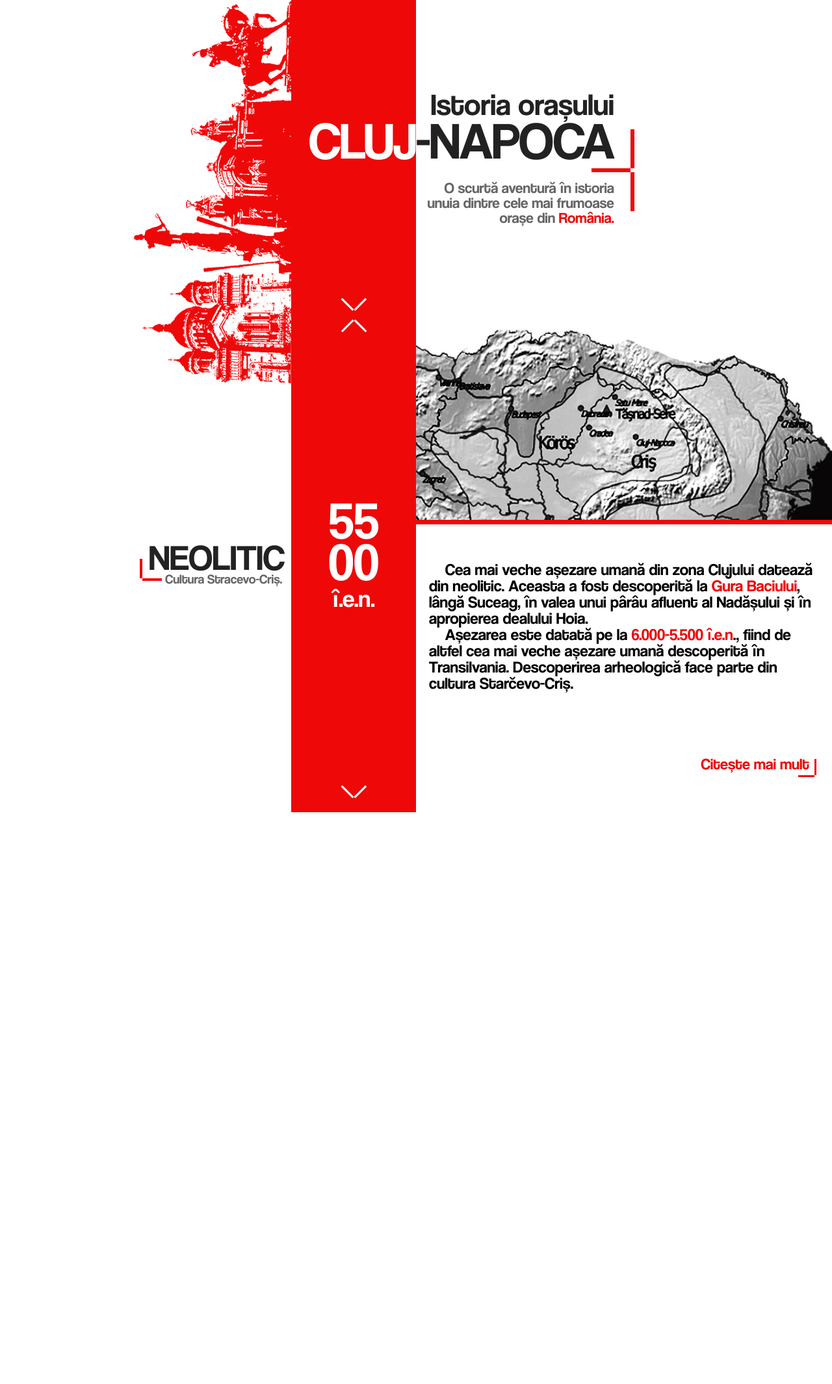
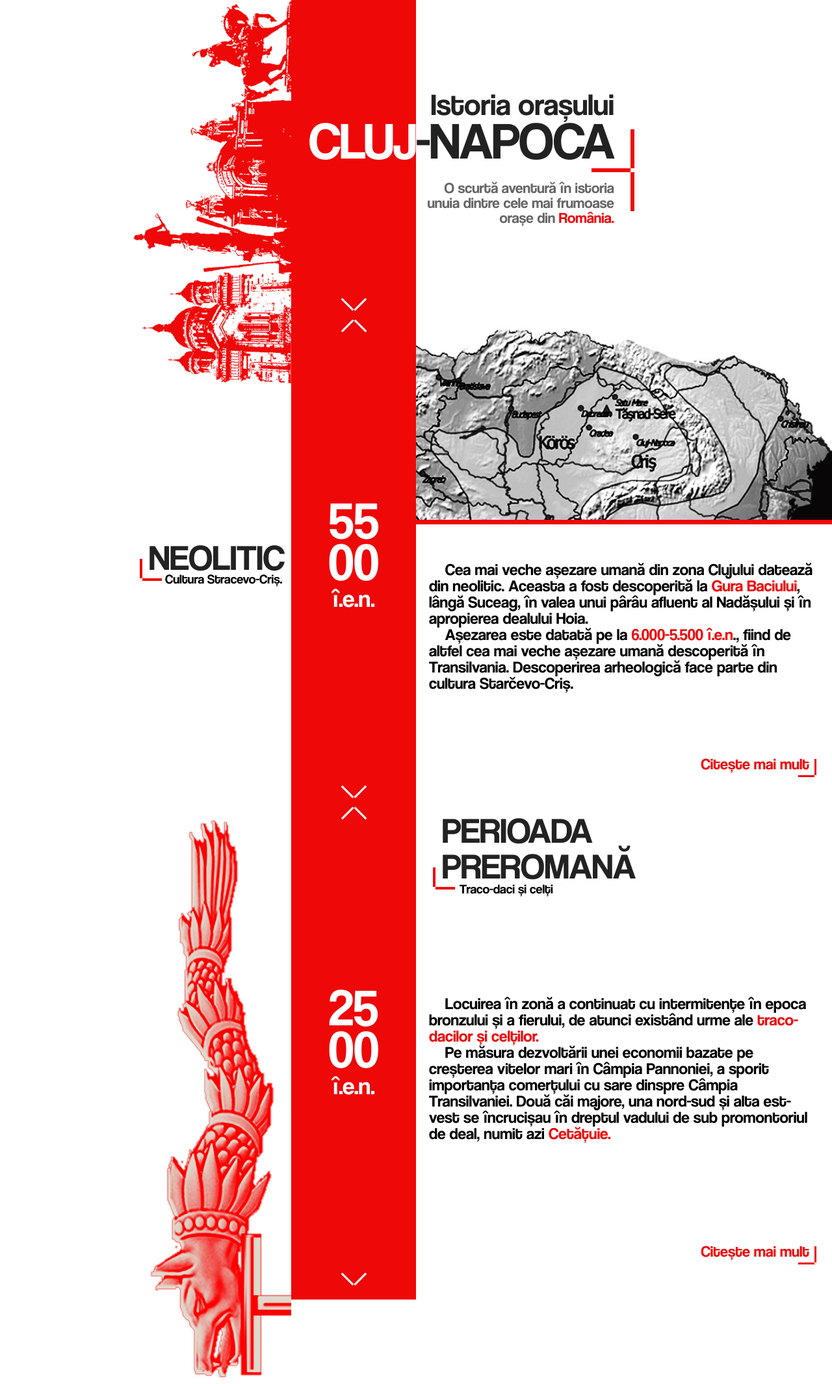
Before and after one commit to neamtuBC/istoria-clujului, a Jekyll site: the page built from index.html, in a window 1280 px wide. Shown: the whole page at 65% size. Built offline with Jekyll 4.4.1, drawn with Linux system fonts in a browser that asks for light colours; before the commit the page ends 1250 px from its top, so only the background shows below that.

```diff
--- /dev/null
+++ b/_includes/section-img-left.html
@@ -0,0 +1,33 @@
+<section id="section2">
+  <div class="leftSection withImage">
+    <img src="./assets/img/section2-img.png" alt="Section2 image">
+  </div>
+  <div class="midleSection article">
+    <div class="arrow arrowUp">
+      <a href="#section1"><span></span></a>
+    </div>
+    <div class="yearWrap">
+      <h2>25 00</h2>
+      <h3> î.e.n.</h3>
+    </div>
+    <div class="arrow">
+      <a href=""><span></span></a>
+    </div>
+  </div>
+  <div class="rightSection article">
+    <div class="text-wrap">
+      <h2>PERIOADA PREROMANĂ</h2>
+      <div class="separator">
+        <span></span>
+      </div>
+      <p>Traco-daci și celți</p>
+    </div>
+    <p>&nbsp;&nbsp;&nbsp;&nbsp;Locuirea în zonă a continuat cu intermitențe în epoca bronzului și a fierului, de atunci existând urme ale <em>traco-dacilor și celților.</br></em>&nbsp;&nbsp;&nbsp;&nbsp;Pe măsura dezvoltării unei economii bazate pe creșterea vitelor mari în Câmpia Pannoniei, a sporit importanța comerțului cu sare dinspre Câmpia Transilvaniei. Două căi majore, una nord-sud și alta est-vest se încrucișau în dreptul vadului de sub promontoriul de deal, numit azi <em>Cetățuie.</em></p>
+    <div class="readMore">
+      <div class="separator">
+        <span></span>
+      </div>
+      <a href="">Citește mai mult</a>
+    </div>
+  </div>
+</section>
--- a/_includes/section-img-right.html
+++ b/_includes/section-img-right.html
@@ -1,4 +1,4 @@
-<section  class="img-right" id="section1">
+<section id="section1">
   <div class="leftSection withText">
     <div class="text-wrap">
       <h2>NEOLITIC</h2>
@@ -17,7 +17,7 @@
       <h3> î.e.n.</h3>
     </div>
     <div class="arrow">
-      <a href="#section1"><span></span></a>
+      <a href="#section2"><span></span></a>
     </div>
   </div>
   <div class="rightSection article">
--- a/assets/css/3-modules/columns.sass
+++ b/assets/css/3-modules/columns.sass
@@ -32,6 +32,7 @@
         max-width: 200px
         margin-top: -9px
         margin-left: 35px
+        color: black
 
       .separator
         position: absolute
@@ -175,6 +176,40 @@
     justify-content: space-between
     overflow: hidden
 
+    .text-wrap
+      margin-left: 30px
+
+      h2
+        font-size: 55px
+        max-width: 300px
+        font-weight: 300
+        margin: 0 0 5px 0
+        line-height: 1
+        padding-left: 10px
+
+      p
+        font-size: 20px
+        line-height: 1
+        max-width: 275px
+        margin-top: -27px
+        margin-left: 17px
+
+      .separator
+        position: absolute
+
+        span, span:before
+          content: ""
+          display: block
+          height: 4px
+          width: 30px
+          background-color: $myRed
+          position: relative
+
+        span:before
+          transform: rotate(90deg)
+          top: -17px
+          left: -17px
+
     .img-right
       width: 100%
       height: 300px
@@ -291,6 +326,29 @@
             left: 22px
 
     &.article
+      justify-content: space-around
+      .text-wrap
+        margin-left: 10px
+
+        h2
+          font-size: 30px
+          padding: 0
+          margin: 0
+        p
+          font-size: 15px
+          margin: 4px 0 0 0
+          padding: 0
+
+        .separator
+          span
+            height: 2px
+            width: 30px
+
+          span:before
+            display: none
+          span::after
+            display: none
+
       .img-right
         height: 350px
       p
--- a/assets/js/functions.js
+++ b/assets/js/functions.js
@@ -1,36 +1,17 @@
 $(function() {
-  //$(".leftSection h2").fitText(1, { minFontSize: '30px', maxFontSize: '70px' });
+  smoothScrool(1000);
 });
 
-(function( $ ){
+function smoothScrool (duration){
+    $('a[href^="#"]').on('click', function(event) {
 
-  $.fn.fitText = function( kompressor, options ) {
+        var target = $( $(this).attr('href'));
 
-    // Setup options
-    var compressor = kompressor || 1,
-        settings = $.extend({
-          'minFontSize' : Number.NEGATIVE_INFINITY,
-          'maxFontSize' : Number.POSITIVE_INFINITY
-        }, options);
-
-    return this.each(function(){
-
-      // Store the object
-      var $this = $(this);
-
-      // Resizer() resizes items based on the object width divided by the compressor * 10
-      var resizer = function () {
-        $this.css('font-size', Math.max(Math.min($this.width() / (compressor*10), parseFloat(settings.maxFontSize)), parseFloat(settings.minFontSize)));
-      };
-
-      // Call once to set.
-      resizer();
-
-      // Call on resize. Opera debounces their resize by default.
-      $(window).on('resize.fittext orientationchange.fittext', resizer);
-
+        if(target.length) {
+            event.preventDefault();
+            $('html, body').animate({
+              scrollTop: target.offset().top
+            }, duration);
+        }
     });
-
-  };
-
-})( jQuery );
+}
--- a/index.html
+++ b/index.html
@@ -14,6 +14,7 @@
 
     {% include header.html %}
     {% include section-img-right.html %}
+    {% include section-img-left.html %}
 
     <script src="assets/js/jquery-2.1.4.min.js"></script>
     <script src="assets/js/functions.js" type="text/javascript"></script>
```
Also changed, not shown: assets/img/section2-img.png (added).
